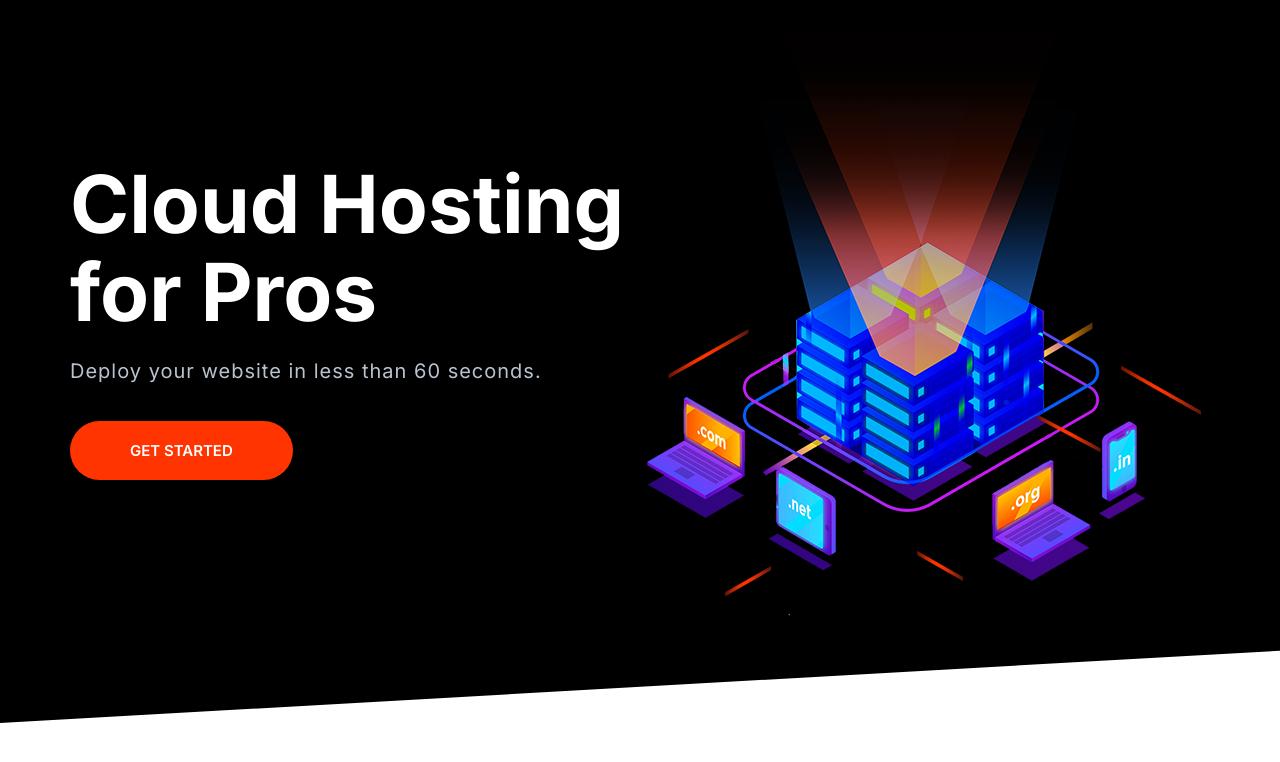
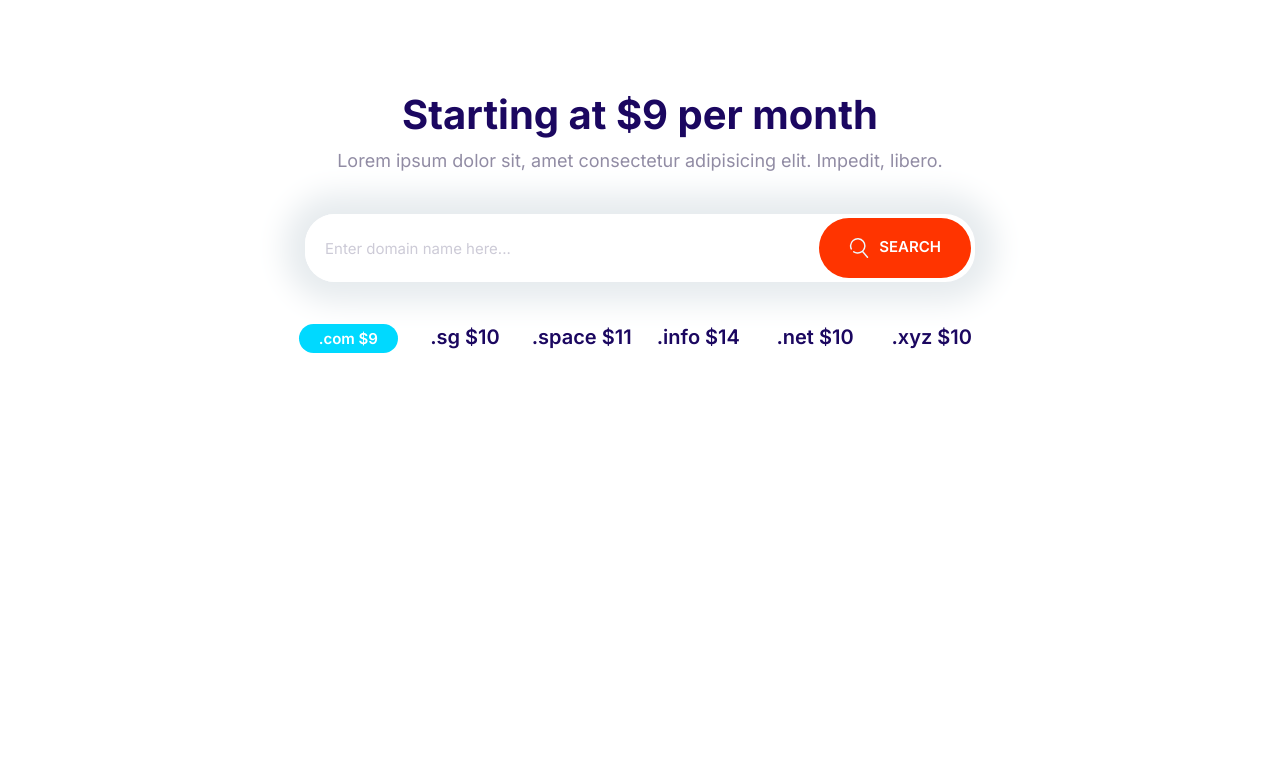
Before and after one commit to savgym/Moshify, a plain HTML site: page index.html in a window 1280 px wide. Drawn offline with Linux system fonts and the light colour scheme.

Commit message:
Domain Block

```diff
--- a/CSS/style.css
+++ b/CSS/style.css
@@ -200,10 +200,18 @@ a {
   font-size: 1.8rem;
   font-weight: 600;
   margin: 1rem 0;
+  outline: 0;
   padding: 2rem 3rem;
   text-align: center;
   text-transform: uppercase;
   white-space: nowrap;
+}
+
+.btn .icon {
+  width: 2rem;
+  height: 2rem;
+  margin-right: 1rem;
+  vertical-align: middle;
 }
 
 .btn--primary {
@@ -284,7 +292,7 @@ a {
 .input-group .input {
   border: 0;
   flex-grow: 1;
-  padding: 1.5rem 1rem;
+  padding: 1.5rem 2rem;
 }
 
 .input-group .btn {
@@ -705,3 +713,36 @@ a {
     align-self: center;
   }
 }
+
+/* Domain Block */
+
+.block-domain .input-group {
+  box-shadow: 0 0 30px 20px #e6ebee;
+  border: 0;
+  margin: 4rem auto;
+  max-width: 670px;
+}
+
+.block-domain__prices {
+  display: grid;
+  grid-template-columns: repeat(3, 1fr);
+  grid-template-rows: repeat(2, 6rem);
+  font-size: 2rem;
+  font-weight: 600;
+  justify-items: center;
+  max-width: 700px;
+  margin: 0 auto;
+}
+
+@media screen and (min-width: 768px) {
+  .block-domain__prices {
+    grid-template-columns: repeat(auto-fit, minmax(10rem, 1fr));
+  }
+}
+
+/* Problem  */
+/* @media screen and (min-width: 1024px) {
+  .block-domain__prices {
+    font-size: 1.5rem;
+  }
+} */
--- a/index.html
+++ b/index.html
@@ -14,27 +14,34 @@
     />
   </head>
   <body>
-    <section class="block block--dark block--skewed-left hero">
-      <div class="container grid grid--1x2">
-        <header class="block__header hero__content">
-          <h1 class="block__heading">Cloud Hosting for Pros</h1>
-          <p class="hero__tagline">
-            Deploy your website in less than 60 seconds.
-          </p>
-          <a href="#" class="btn btn--accent btn--stretched">Get Started</a>
-        </header>
-        <picture>
-          <source
-            type="images/webp"
-            srcset="images/banner.webp 1x, images/banner@2x.webp 2x"
-          />
-          <source
-            type="images/png"
-            srcset="images/banner.png 1x, images/banner@2x.png 2x"
-          />
-          <img class="hero__image" src="images/banner.png" alt="" />
-        </picture>
+    <section class="block container block-domain">
+      <header class="block__header">
+        <h2>Starting at $9 per month</h2>
+        <p>
+          Lorem ipsum dolor sit, amet consectetur adipisicing elit. Impedit,
+          libero.
+        </p>
+      </header>
+      <div class="input-group">
+        <input
+          type="text"
+          class="input"
+          placeholder="Enter domain name here..."
+        />
+        <button class="btn btn--accent">
+          <svg class="icon icon--white">
+            <use xlink:href="images/sprite.svg#search"></use></svg
+          >Search
+        </button>
       </div>
+      <ul class="list block-domain__prices">
+        <li><span class="badge badge--secondary">.com $9</span></li>
+        <li>.sg $10</li>
+        <li>.space $11</li>
+        <li>.info $14</li>
+        <li>.net $10</li>
+        <li>.xyz $10</li>
+      </ul>
     </section>
     <script src="/js/main.js"></script>
   </body>
```
Also changed, not shown: components/domainBlock.html (added, +24 -0 lines).
